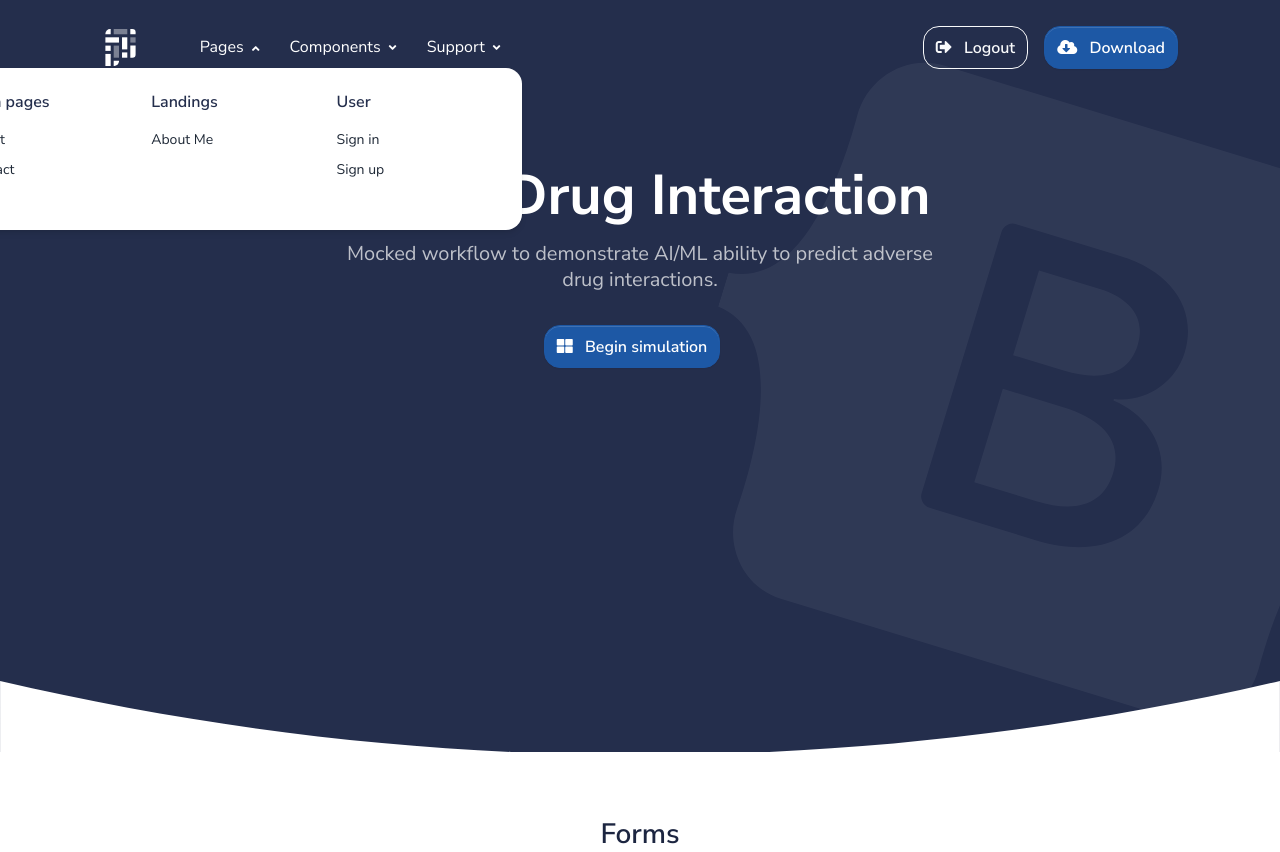
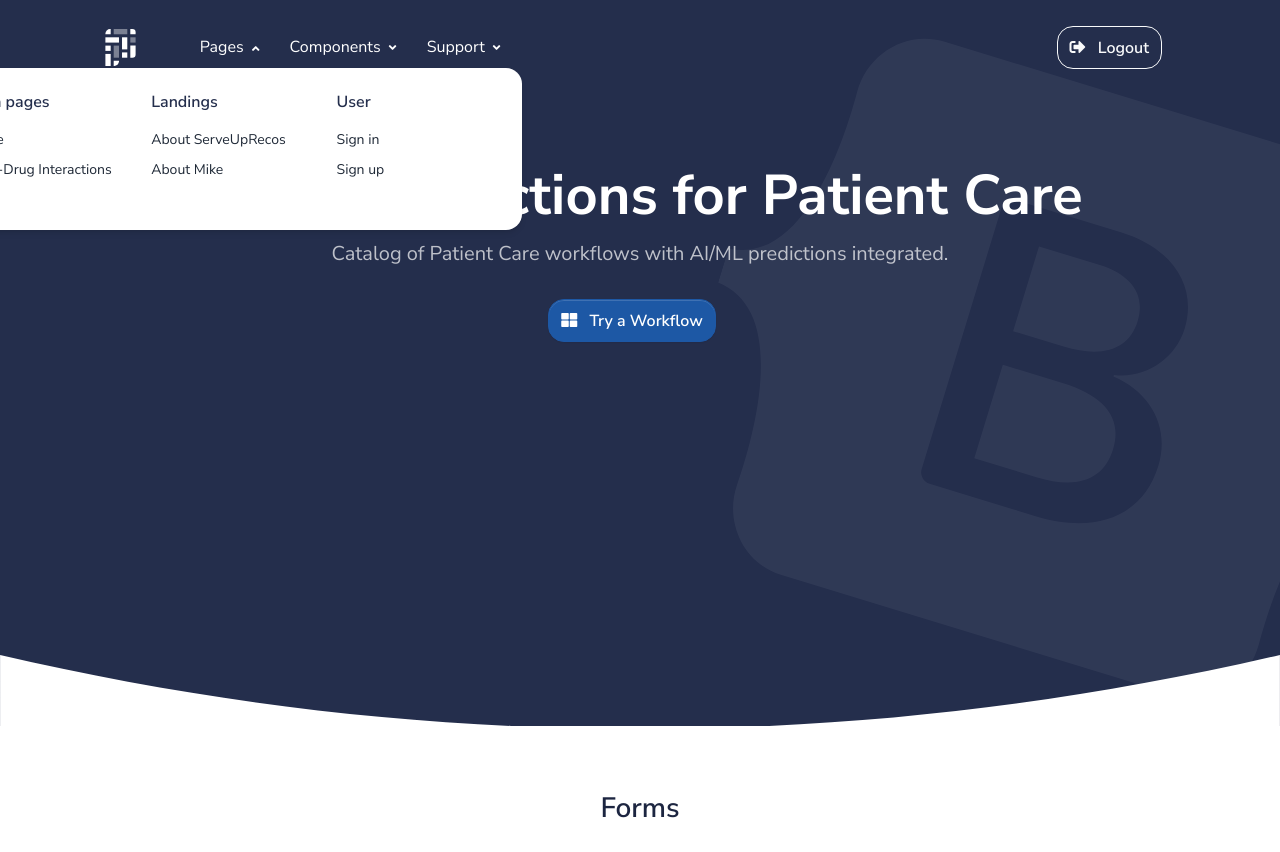
Before and after one commit to mikerly131/project_attempt_on_hold, a Flask app: page /index in a window 1280 px wide, after a click on "Pages". Shown: the top 852 px of the page. Run offline with Flask 2, Linux system fonts and the light colour scheme; the visitor is signed in with stand-in values (Sample User, id 1); some libraries are stand-ins or nearby versions.

Commit message:
home and first workflow templates

```diff
--- a/serveRecos-app/apps/templates/home/contact.html
+++ b/serveRecos-app/apps/templates/home/contact.html
@@ -1,3 +1,5 @@
+<!-- Not in Use-->
+
 {% extends "layouts/base.html" %}
 
 {% block title %} Contact {% endblock %}
--- a/serveRecos-app/apps/templates/home/index.html
+++ b/serveRecos-app/apps/templates/home/index.html
@@ -27,9 +27,9 @@
 </title>
 
 <meta name="viewport" content="width=device-width, initial-scale=1, shrink-to-fit=no">
-<meta name="title" content="ServeUpRecos - First Workflow">
-<meta name="author" content="ServeUpRecos">
-<meta name="description" content="Mocked EMR/EHR workflow integrations">
+<meta name="title" content="ServeUpRecos - Home">
+<meta name="author" content="Michael Riley">
+<meta name="description" content="Catalog of mocked workflows with AI/ML predictions integrated">
 
 
 <!-- Favicon -->
@@ -64,22 +64,22 @@
                         <div class="bootstrap-big-icon d-none d-lg-block">
                             <svg xmlns="http://www.w3.org/2000/svg" width="700" height="622" class="d-block my-1"
                                 viewBox="0 0 118 94" role="img">
-                                <title>Drug-Drug Interaction</title>
+                                <title>AI/ML Predictions in HealthCare</title>
                                 <path fill-rule="evenodd" clip-rule="evenodd"
                                     d="M24.509 0c-6.733 0-11.715 5.893-11.492 12.284.214 6.14-.064 14.092-2.066 20.577C8.943 39.365 5.547 43.485 0 44.014v5.972c5.547.529 8.943 4.649 10.951 11.153 2.002 6.485 2.28 14.437 2.066 20.577C12.794 88.106 17.776 94 24.51 94H93.5c6.733 0 11.714-5.893 11.491-12.284-.214-6.14.064-14.092 2.066-20.577 2.009-6.504 5.396-10.624 10.943-11.153v-5.972c-5.547-.529-8.934-4.649-10.943-11.153-2.002-6.484-2.28-14.437-2.066-20.577C105.214 5.894 100.233 0 93.5 0H24.508zM80 57.863C80 66.663 73.436 72 62.543 72H44a2 2 0 01-2-2V24a2 2 0 012-2h18.437c9.083 0 15.044 4.92 15.044 12.474 0 5.302-4.01 10.049-9.119 10.88v.277C75.317 46.394 80 51.21 80 57.863zM60.521 28.34H49.948v14.934h8.905c6.884 0 10.68-2.772 10.68-7.727 0-4.643-3.264-7.207-9.012-7.207zM49.948 49.2v16.458H60.91c7.167 0 10.964-2.876 10.964-8.281 0-5.406-3.903-8.178-11.425-8.178H49.948z"
                                     fill="currentColor"></path>
                             </svg>
                         </div>
                         <h1 class="fw-bolder display-2">
-                            Drug-Drug Interaction
+                            AI/ML Predictions for Patient Care
                         </h1>
                         <h2 class="lead fw-normal text-muted mb-4 px-lg-10">
-                            Mocked workflow to demonstrate AI/ML ability to predict adverse drug interactions.
+                            Catalog of Patient Care workflows with AI/ML predictions integrated.
                         </h2>
                         <!-- Button Modal -->
                         <div class="d-flex justify-content-center align-items-center mb-5">
-                            <a href="#components" class="btn btn-tertiary mb-3 mt-2 me-2 me-md-3 animate-up-2"><span
-                                    class="fas fa-th-large me-2"></span> <span class="d-none d-md-inline">Begin simulation</span> </a>
+                            <a href="/dd_interactions.html" class="btn btn-tertiary mb-3 mt-2 me-2 me-md-3 animate-up-2"><span
+                                    class="fas fa-th-large me-2"></span> <span class="d-none d-md-inline">Try a Workflow</span> </a>
                         </div>
                     </div>
                 </div>
--- a/serveRecos-app/apps/templates/includes/navigation.html
+++ b/serveRecos-app/apps/templates/includes/navigation.html
@@ -31,10 +31,10 @@
                                         <h6 class="d-block mb-3 text-primary">Main pages</h6>
                                         <ul class="list-style-none mb-4">
                                             <li class="mb-2 megamenu-item">
-                                                <a class="megamenu-link" href="/about.html">About</a>
+                                                <a class="megamenu-link" href="/index.html">Home</a>
                                             </li>
                                             <li class="mb-2 megamenu-item">
-                                                <a class="megamenu-link" href="/contact.html">Contact</a>
+                                                <a class="megamenu-link" href="/dd_interactions.html">Drug-Drug Interactions</a>
                                             </li>
                                         </ul>
                                     </div>
@@ -42,7 +42,10 @@
                                         <h6 class="d-block mb-3 text-primary">Landings</h6>
                                         <ul class="list-style-none mb-4">
                                             <li class="mb-2 megamenu-item">
-                                                <a class="megamenu-link" href="/about_me.html">About Me</a>
+                                                <a class="megamenu-link" href="/about.html">About ServeUpRecos</a>
+                                            </li>
+                                            <li class="mb-2 megamenu-item">
+                                                <a class="megamenu-link" href="/about_me.html">About Mike</a>
                                             </li>
                                         </ul>
                                     </div>
@@ -131,8 +134,6 @@
                 <div class="d-flex align-items-center">
                     <a href="{{ url_for('authentication_blueprint.logout') }}"
                        class="btn btn-outline-gray-100 d-none d-lg-inline me-md-3"><span class="fas fa-sign-out-alt me-2"></span> Logout</a>
-                    <a href="https://appseed.us/product/pixel-bootstrap/flask/"
-                       target="_blank" class="btn btn-tertiary"><i class="fas fa-cloud-download-alt me-2"></i> Download</a>
                     <button class="navbar-toggler ms-2" type="button" data-bs-toggle="collapse" data-bs-target="#navbar_global" aria-controls="navbar_global" aria-expanded="false" aria-label="Toggle navigation">
                         <span class="navbar-toggler-icon"></span>
                     </button>
```
Also changed, not shown: serveRecos-app/apps/templates/home/dd_interactions.html (added, +34 -0 lines).
